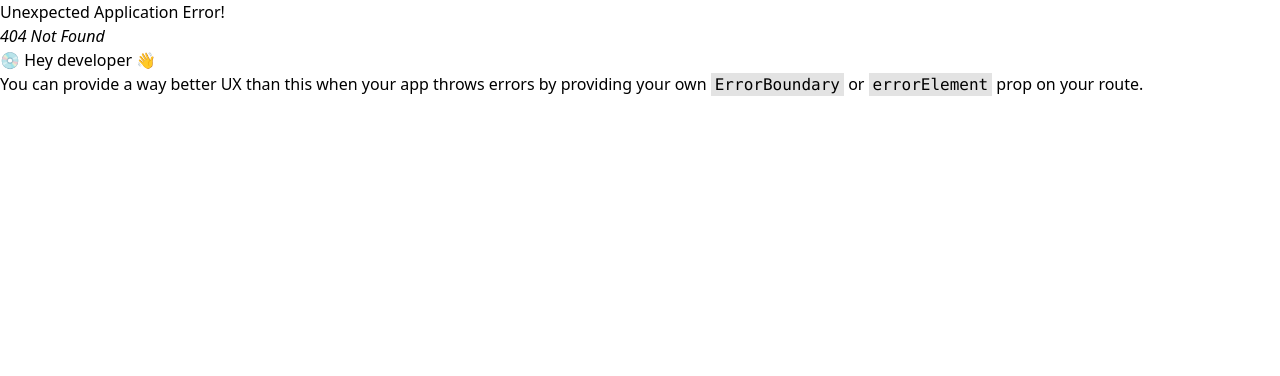
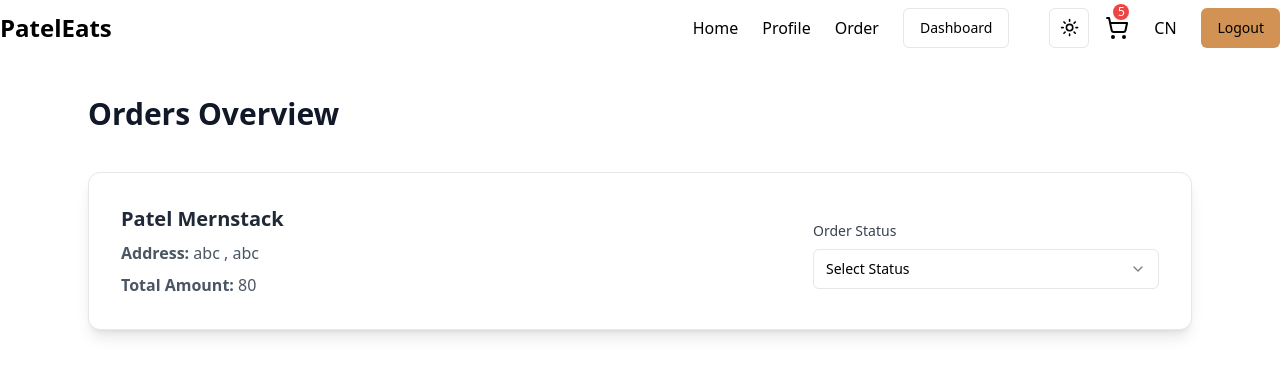
Before and after one commit to VishvajeetGaikwad/Food-App, a React (Vite) app in the folder client/: page /admin/orders in a window 1280 px wide. Before the commit this address had no page. Shown: the top 376 px of the page. Built offline with nearby package versions, Linux system fonts and the light colour scheme.

Commit message:
created Order page for the admin to update the order status

```diff
--- a/client/package.json
+++ b/client/package.json
@@ -17,6 +17,7 @@
     "@radix-ui/react-dropdown-menu": "^2.1.1",
     "@radix-ui/react-label": "^2.1.0",
     "@radix-ui/react-menubar": "^1.1.1",
+    "@radix-ui/react-select": "^2.1.1",
     "@radix-ui/react-separator": "^1.1.0",
     "@radix-ui/react-slot": "^1.1.0",
     "class-variance-authority": "^0.7.0",
--- a/client/src/App.tsx
+++ b/client/src/App.tsx
@@ -14,6 +14,7 @@ import RestaurantDetail from "./components/RestaurantDetail";
 import Cart from "./components/Cart";
 import Restaurant from "./admin/Restaurant";
 import AddMenu from "./admin/AddMenu";
+import Orders from "./admin/Orders";
 
 const appRouter = createBrowserRouter([
   {
@@ -50,6 +51,10 @@ const appRouter = createBrowserRouter([
         path: "/admin/menu",
         element: <AddMenu />,
       },
+      {
+        path: "/admin/orders",
+        element: <Orders />,
+      },
     ],
   },
   {
--- /dev/null
+++ b/client/src/admin/Orders.tsx
@@ -0,0 +1,64 @@
+import { Label } from "@/components/ui/label";
+import {
+  Select,
+  SelectContent,
+  SelectGroup,
+  SelectItem,
+  SelectTrigger,
+  SelectValue,
+} from "@/components/ui/select";
+
+const Orders = () => {
+  return (
+    <div className="max-w-6xl mx-auto py-10 px-6">
+      <h1 className="text-3xl font-extrabold text-gray-900 dark:text-white mb-10">
+        Orders Overview
+      </h1>
+      <div className="space-y-8">
+        {/* Restaurant Orders display here  */}
+        <div className="flex flex-col md:flex-row justify-start items-start bg-white dark:bg-gray-800 shadow-lg rounded-xl p-6 sm:p-8 border border-gray-200 dark:border-gray-700">
+          <div className="flex-1 mb-6 sm:mb-0">
+            <h1 className="text-xl font-semibold text-gray-800 dark:text-gray-100">
+              Patel Mernstack
+            </h1>
+            <p className="text-gray-600 dark:text-gray-400 mt-2">
+              <span className="font-semibold">Address: </span>
+              abc , abc
+            </p>
+            <p className="text-gray-600 dark:text-gray-400 mt-2">
+              <span className="font-semibold">Total Amount: </span>
+              80
+            </p>
+          </div>
+          <div className="w-full sm:w-1/3 mt-4">
+            <Label className="block text-sm font-medium text-gray-700 dark:text-gray300 mb-2">
+              Order Status
+            </Label>
+            <Select>
+              <SelectTrigger>
+                <SelectValue placeholder="Select Status" />
+              </SelectTrigger>
+              <SelectContent>
+                <SelectGroup className="bg-white">
+                  {[
+                    "Pending",
+                    "Confirmed",
+                    "Preparing",
+                    "OutForDelivery",
+                    "Delivered",
+                  ].map((status: string, index: number) => (
+                    <SelectItem key={index} value={status}>
+                      {status}
+                    </SelectItem>
+                  ))}
+                </SelectGroup>
+              </SelectContent>
+            </Select>
+          </div>
+        </div>
+      </div>
+    </div>
+  );
+};
+
+export default Orders;
--- a/client/src/components/Navbar.tsx
+++ b/client/src/components/Navbar.tsx
@@ -167,7 +167,7 @@ const MobileNavbar = () => {
             <span>Profile</span>
           </Link>
           <Link
-            to="/order/status"
+            to="/order"
             className="flex items-center gap-4 hover:bg-gray-200 rounded-lg px-3 py-2 cursor-pointer hover:text-gray-900 font-medium"
           >
             <HandPlatter />
@@ -181,7 +181,7 @@ const MobileNavbar = () => {
             <span>Cart (0)</span>
           </Link>
           <Link
-            to="/menu"
+            to="/admin/menu"
             className="flex items-center gap-4 hover:bg-gray-200 rounded-lg px-3 py-2 cursor-pointer hover:text-gray-900 font-medium"
           >
             <SquareMenu />
--- /dev/null
+++ b/client/src/components/ui/select.tsx
@@ -0,0 +1,158 @@
+import * as React from "react"
+import * as SelectPrimitive from "@radix-ui/react-select"
+import { Check, ChevronDown, ChevronUp } from "lucide-react"
+
+import { cn } from "@/lib/utils"
+
+const Select = SelectPrimitive.Root
+
+const SelectGroup = SelectPrimitive.Group
+
+const SelectValue = SelectPrimitive.Value
+
+const SelectTrigger = React.forwardRef<
+  React.ElementRef<typeof SelectPrimitive.Trigger>,
+  React.ComponentPropsWithoutRef<typeof SelectPrimitive.Trigger>
+>(({ className, children, ...props }, ref) => (
+  <SelectPrimitive.Trigger
+    ref={ref}
+    className={cn(
+      "flex h-10 w-full items-center justify-between rounded-md border border-input bg-background px-3 py-2 text-sm ring-offset-background placeholder:text-muted-foreground focus:outline-none focus:ring-2 focus:ring-ring focus:ring-offset-2 disabled:cursor-not-allowed disabled:opacity-50 [&>span]:line-clamp-1",
+      className
+    )}
+    {...props}
+  >
+    {children}
+    <SelectPrimitive.Icon asChild>
+      <ChevronDown className="h-4 w-4 opacity-50" />
+    </SelectPrimitive.Icon>
+  </SelectPrimitive.Trigger>
+))
+SelectTrigger.displayName = SelectPrimitive.Trigger.displayName
+
+const SelectScrollUpButton = React.forwardRef<
+  React.ElementRef<typeof SelectPrimitive.ScrollUpButton>,
+  React.ComponentPropsWithoutRef<typeof SelectPrimitive.ScrollUpButton>
+>(({ className, ...props }, ref) => (
+  <SelectPrimitive.ScrollUpButton
+    ref={ref}
+    className={cn(
+      "flex cursor-default items-center justify-center py-1",
+      className
+    )}
+    {...props}
+  >
+    <ChevronUp className="h-4 w-4" />
+  </SelectPrimitive.ScrollUpButton>
+))
+SelectScrollUpButton.displayName = SelectPrimitive.ScrollUpButton.displayName
+
+const SelectScrollDownButton = React.forwardRef<
+  React.ElementRef<typeof SelectPrimitive.ScrollDownButton>,
+  React.ComponentPropsWithoutRef<typeof SelectPrimitive.ScrollDownButton>
+>(({ className, ...props }, ref) => (
+  <SelectPrimitive.ScrollDownButton
+    ref={ref}
+    className={cn(
+      "flex cursor-default items-center justify-center py-1",
+      className
+    )}
+    {...props}
+  >
+    <ChevronDown className="h-4 w-4" />
+  </SelectPrimitive.ScrollDownButton>
+))
+SelectScrollDownButton.displayName =
+  SelectPrimitive.ScrollDownButton.displayName
+
+const SelectContent = React.forwardRef<
+  React.ElementRef<typeof SelectPrimitive.Content>,
+  React.ComponentPropsWithoutRef<typeof SelectPrimitive.Content>
+>(({ className, children, position = "popper", ...props }, ref) => (
+  <SelectPrimitive.Portal>
+    <SelectPrimitive.Content
+      ref={ref}
+      className={cn(
+        "relative z-50 max-h-96 min-w-[8rem] overflow-hidden rounded-md border bg-popover text-popover-foreground shadow-md data-[state=open]:animate-in data-[state=closed]:animate-out data-[state=closed]:fade-out-0 data-[state=open]:fade-in-0 data-[state=closed]:zoom-out-95 data-[state=open]:zoom-in-95 data-[side=bottom]:slide-in-from-top-2 data-[side=left]:slide-in-from-right-2 data-[side=right]:slide-in-from-left-2 data-[side=top]:slide-in-from-bottom-2",
+        position === "popper" &&
+          "data-[side=bottom]:translate-y-1 data-[side=left]:-translate-x-1 data-[side=right]:translate-x-1 data-[side=top]:-translate-y-1",
+        className
+      )}
+      position={position}
+      {...props}
+    >
+      <SelectScrollUpButton />
+      <SelectPrimitive.Viewport
+        className={cn(
+          "p-1",
+          position === "popper" &&
+            "h-[var(--radix-select-trigger-height)] w-full min-w-[var(--radix-select-trigger-width)]"
+        )}
+      >
+        {children}
+      </SelectPrimitive.Viewport>
+      <SelectScrollDownButton />
+    </SelectPrimitive.Content>
+  </SelectPrimitive.Portal>
+))
+SelectContent.displayName = SelectPrimitive.Content.displayName
+
+const SelectLabel = React.forwardRef<
+  React.ElementRef<typeof SelectPrimitive.Label>,
+  React.ComponentPropsWithoutRef<typeof SelectPrimitive.Label>
+>(({ className, ...props }, ref) => (
+  <SelectPrimitive.Label
+    ref={ref}
+    className={cn("py-1.5 pl-8 pr-2 text-sm font-semibold", className)}
+    {...props}
+  />
+))
+SelectLabel.displayName = SelectPrimitive.Label.displayName
+
+const SelectItem = React.forwardRef<
+  React.ElementRef<typeof SelectPrimitive.Item>,
+  React.ComponentPropsWithoutRef<typeof SelectPrimitive.Item>
+>(({ className, children, ...props }, ref) => (
+  <SelectPrimitive.Item
+    ref={ref}
+    className={cn(
+      "relative flex w-full cursor-default select-none items-center rounded-sm py-1.5 pl-8 pr-2 text-sm outline-none focus:bg-accent focus:text-accent-foreground data-[disabled]:pointer-events-none data-[disabled]:opacity-50",
+      className
+    )}
+    {...props}
+  >
+    <span className="absolute left-2 flex h-3.5 w-3.5 items-center justify-center">
+      <SelectPrimitive.ItemIndicator>
+        <Check className="h-4 w-4" />
+      </SelectPrimitive.ItemIndicator>
+    </span>
+
+    <SelectPrimitive.ItemText>{children}</SelectPrimitive.ItemText>
+  </SelectPrimitive.Item>
+))
+SelectItem.displayName = SelectPrimitive.Item.displayName
+
+const SelectSeparator = React.forwardRef<
+  React.ElementRef<typeof SelectPrimitive.Separator>,
+  React.ComponentPropsWithoutRef<typeof SelectPrimitive.Separator>
+>(({ className, ...props }, ref) => (
+  <SelectPrimitive.Separator
+    ref={ref}
+    className={cn("-mx-1 my-1 h-px bg-muted", className)}
+    {...props}
+  />
+))
+SelectSeparator.displayName = SelectPrimitive.Separator.displayName
+
+export {
+  Select,
+  SelectGroup,
+  SelectValue,
+  SelectTrigger,
+  SelectContent,
+  SelectLabel,
+  SelectItem,
+  SelectSeparator,
+  SelectScrollUpButton,
+  SelectScrollDownButton,
+}
```
Also changed, not shown: 1 other file (tests, documents, lock files or other folders).
